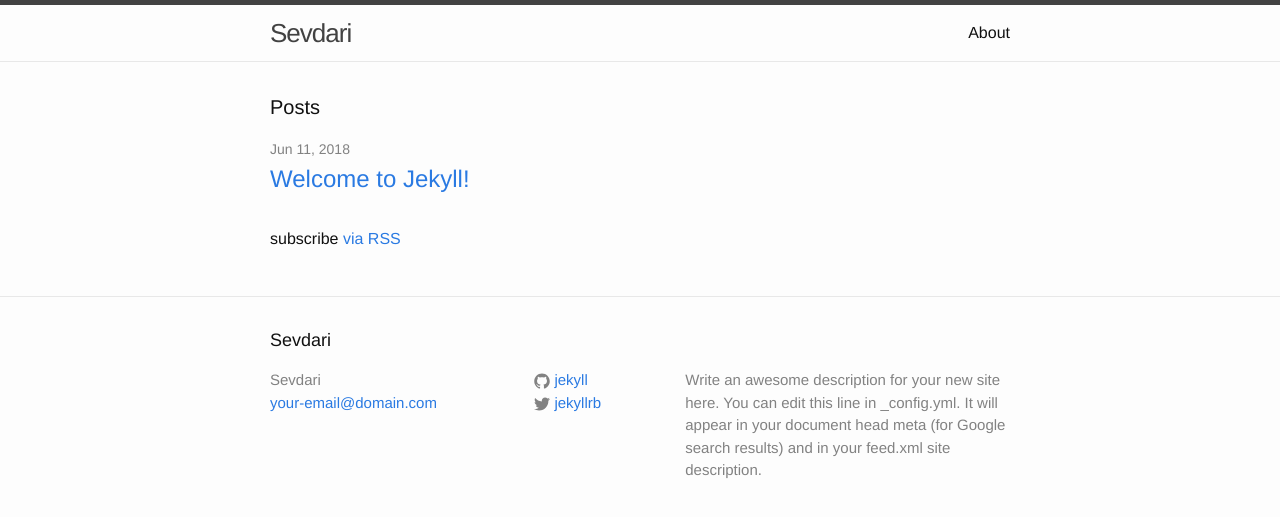
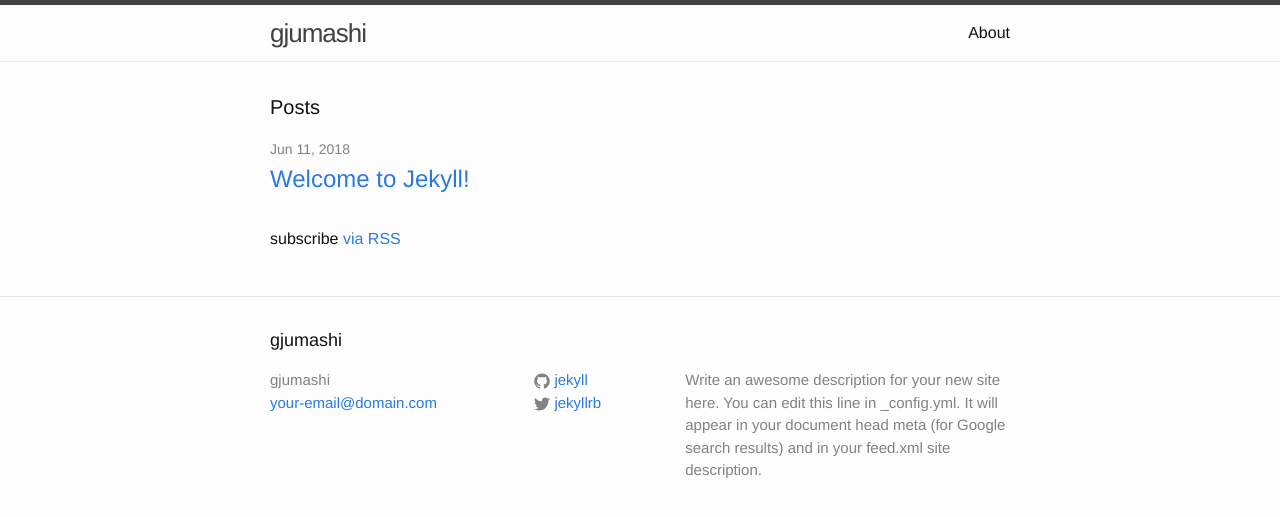
Before and after one commit to sidnejshkalla/sevdari.github.io, a Jekyll site: the page built from index.html, in a window 1280 px wide. Shown: the top 517 px of the page. Built offline with Jekyll 4.4.1, drawn with Linux system fonts in a browser that asks for light colours.

Commit message:
Update _config.yml

```diff
--- a/_config.yml
+++ b/_config.yml
@@ -6,7 +6,7 @@
 # 'jekyll serve'. If you change this file, please restart the server process.
 
 # Site settings
-title: Sevdari
+title: gjumashi
 email: your-email@domain.com
 description: > # this means to ignore newlines until "baseurl:"
   Write an awesome description for your new site here. You can edit this
```
